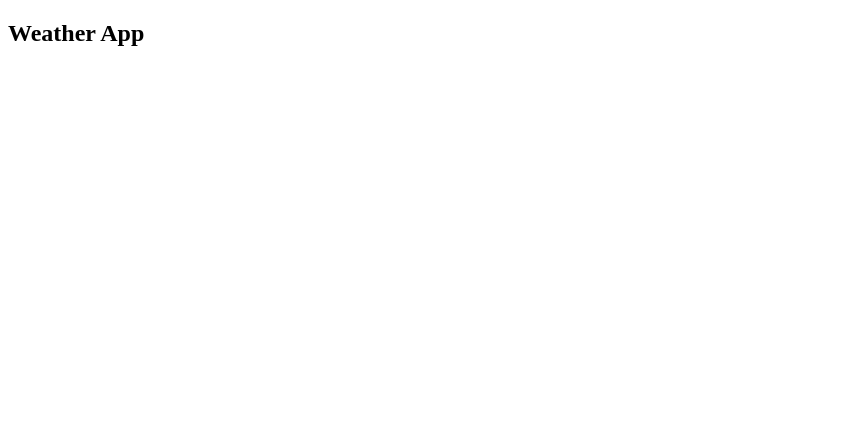
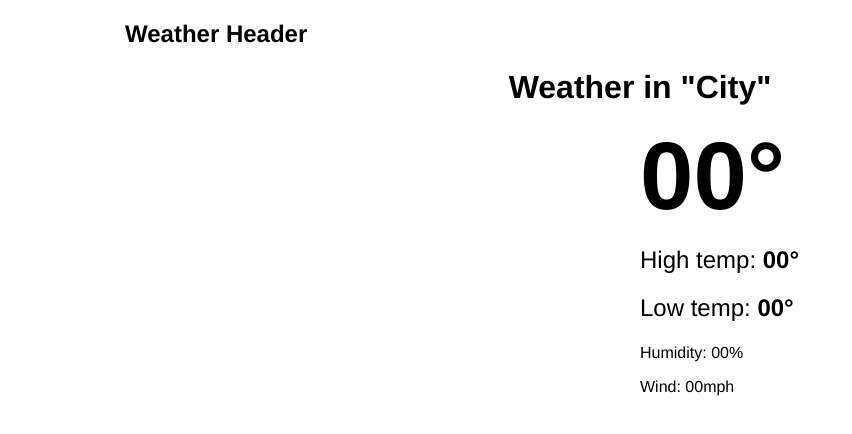
Before and after one commit to tg1625/Dynamic-Web-Exercise-Two, a React (Create React App) app: page / in a window 1280 px wide. Shown: the top 434 px of the page, without its empty margins (0-852 px from the left). Built offline with nearby package versions, Linux system fonts and the light colour scheme.

Commit message:
Skeleton
Add components and containers, no data yet

```diff
--- /dev/null
+++ b/src/App.css
@@ -0,0 +1,41 @@
+.siteWrapper{
+    margin:0 auto;
+    max-width: 1080px;
+    width:100%;
+    padding:0 25px;
+}
+
+.home{
+    margin:0 auto;
+    max-width:640px;
+}
+
+.home h1{
+    text-align:center;
+}
+
+.weatherInfo{
+    display:flex;
+    flex-direction:row;
+    flex-wrap: nowrap;
+}
+
+.weatherInfo_Image{
+    flex-basis:50%;
+}
+
+.weatherInfo_Data{
+    flex-basis:50%;
+}
+
+.weatherInfo_Data .currentTemperature p{
+    font-size:6em;
+    font-weight: bold;
+    line-height:1;
+    margin:0;
+}
+
+.weatherInfo_Data .otherTemperature p{
+    font-size:1.5em;
+    line-height:1;
+}
--- a/src/App.js
+++ b/src/App.js
@@ -8,14 +8,16 @@ import {
 } from "react-router-dom";
 
 import Home from './containers/Home.js';
+import Header from './components/Header.js';
 
-//API Key
-const defaultKey = "3170d73852c5601a02c180337486d21c";
-
+import './App.css'
 
 function App() {
   return (
-    <Home />
+    <div class="siteWrapper">
+      <Header />
+      <Home />
+    </div>
   );
 }
 
--- /dev/null
+++ b/src/components/Header.js
@@ -0,0 +1,12 @@
+import React from 'react';
+
+
+function Header(){
+    return(
+        <header className="header">
+            <h2>Weather Header</h2>
+        </header>
+    );
+}
+
+export default Header;
--- a/src/containers/Home.js
+++ b/src/containers/Home.js
@@ -1,9 +1,30 @@
 import React from "react";
+
+//API Key
+const defaultKey = "3170d73852c5601a02c180337486d21c";
 
 function Home(){
     return(
-        <div>
-            <h2>Weather App</h2>
+        <div className="home">
+            <h1>Weather in "City"</h1>
+
+            <div className="weatherInfo">
+                <div className="weatherInfo_Image">
+                    <img src=""/>
+                </div>
+                <div className="weatherInfo_Data">
+                    <div className="currentTemperature">
+                        <p>00&#176;</p>
+                    </div>
+                    <div className="otherTemperature">
+                        <p>High temp: <strong>00&#176;</strong></p>
+                        <p>Low temp: <strong>00&#176;</strong></p>
+                    </div>
+                    <p>Humidity: 00%</p>
+                    <p>Wind: 00mph</p>
+                </div>
+            </div>
+
         </div>
     );
 }
--- /dev/null
+++ b/src/index.css
@@ -0,0 +1,8 @@
+*{
+    box-sizing:border-box;
+}
+
+body{
+    margin: 0;
+    font-family:"Helvetica Neue", "Roboto", sans-serif;
+}
--- a/src/index.js
+++ b/src/index.js
@@ -1,6 +1,8 @@
 import React from 'react';
 import ReactDOM from 'react-dom';
 import App from './App';
+
+import './index.css';
 
 
 ReactDOM.render(<App />, document.getElementById('root'));
```
